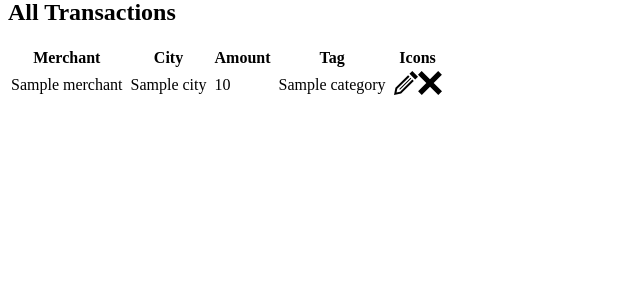
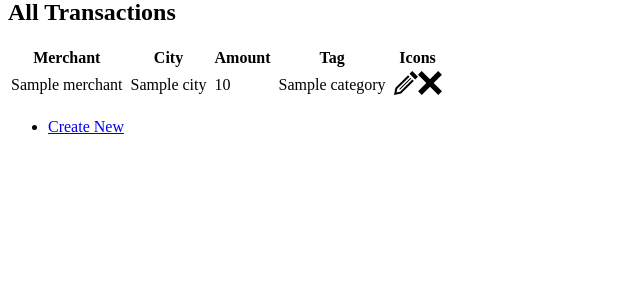
Before and after one commit to lushpurr/project1_spend_tracker, a Flask app: page /transactions in a window 1280 px wide. Shown: the part 109-411 px from the top of the page, without its empty margins (0-640 px from the left). Run offline with Flask 2, Linux system fonts and the light colour scheme; a database or web service that is not in the repository returns one stand-in record (values such as "Sample title"); some libraries are stand-ins or nearby versions.

Commit message:
can create new transaction

```diff
--- a/app/controllers/transaction_controller.py
+++ b/app/controllers/transaction_controller.py
@@ -22,13 +22,14 @@ def new_task():
 
 # # CREATE
 # POST '/transactions'
+@transactions_blueprint.route("/transactions", methods=["POST"])
 def create_transaction():
+    amount = request.form["amount"]
     merchant_id = request.form["merchant_id"]
     merchant = merchant_repository.select(merchant_id)
-    amount = request.form("amount")
     tag_id = request.form["tag_id"]
     tag = tag_repository.select(tag_id)
-    new_transaction = Transaction(merchant, amount, tag)
+    new_transaction = Transaction(amount, merchant, tag)
     transaction_repository.save(new_transaction)
     return redirect("/transactions")
 
--- a/app/templates/transactions/index.html
+++ b/app/templates/transactions/index.html
@@ -30,4 +30,7 @@
 
         {% endfor %}
     </table>
+    <ul>
+        <li><a href="/transaction/new">Create New</a></li>
+    </ul>
 {% endblock content %}
```
